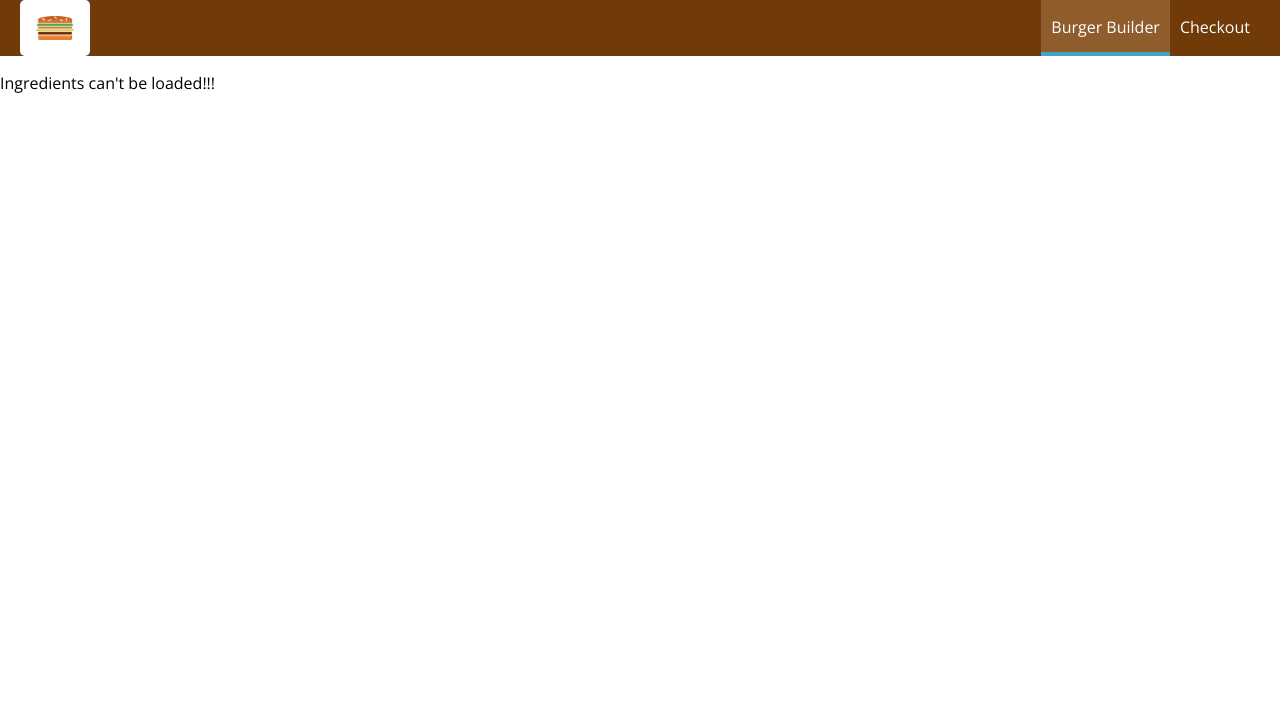
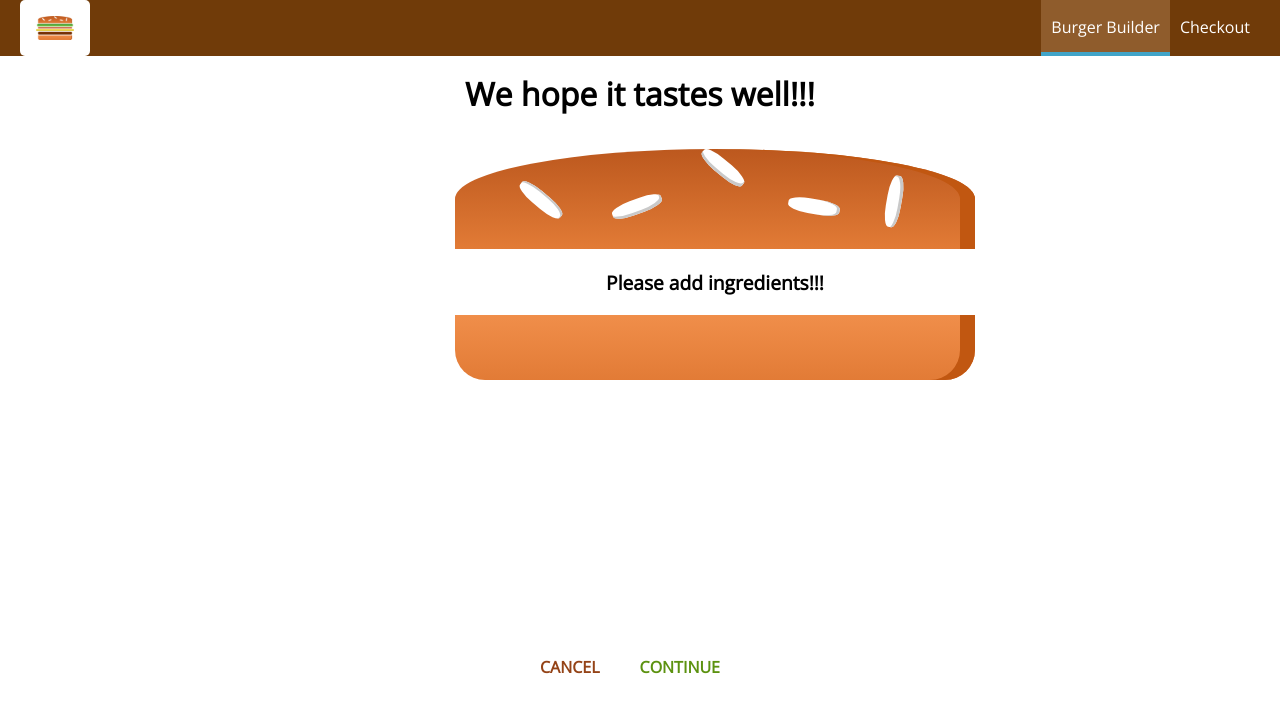
Before and after one commit to hoapha1009/burger-shop, a React (Create React App) app: page /checkout in a window 1280 px wide. Shown: the top 712 px of the page. Built offline with nearby package versions, Linux system fonts and the light colour scheme; no server answers.

Commit message:
Build Order component and Checkout container

```diff
--- a/package.json
+++ b/package.json
@@ -10,6 +10,8 @@
     "node-sass": "^5.0.0",
     "react": "^17.0.1",
     "react-dom": "^17.0.1",
+    "react-router": "^5.2.0",
+    "react-router-dom": "^5.2.0",
     "react-scripts": "4.0.2",
     "web-vitals": "^1.0.1"
   },
--- a/src/App.js
+++ b/src/App.js
@@ -1,5 +1,7 @@
 import React from 'react';
+import { Route, Switch } from 'react-router-dom';
 import BurgerBuilder from './containers/BurgerBuilder/BurgerBuilder';
+import Checkout from './containers/Checkout/Checkout';
 import Layout from './hoc/Layout/Layout';
 
 class App extends React.Component {
@@ -7,7 +9,10 @@ class App extends React.Component {
         return (
             <div className="App">
                 <Layout>
-                    <BurgerBuilder />
+                    <Switch>
+                        <Route path="/" exact component={BurgerBuilder} />
+                        <Route path="/checkout" exact component={Checkout} />
+                    </Switch>
                 </Layout>
             </div>
         );
--- /dev/null
+++ b/src/components/Order/CheckoutSummary/CheckoutSummary.jsx
@@ -0,0 +1,23 @@
+import React from 'react';
+import Burger from '../../Burger/Burger';
+import CustomButton from '../../UI/CustomButton/CustomButton';
+import './CheckoutSummary.scss';
+
+const CheckoutSummary = (props) => {
+    return (
+        <div className="CheckoutSummary">
+            <h1>We hope it tastes well!!!</h1>
+            <div className="" style={{ width: '100%', margin: 'auto' }}>
+                <Burger ingredients={props.ingredients} />
+            </div>
+            <CustomButton btnType="Danger" clicked={props.canceledCheckout}>
+                CANCEL
+            </CustomButton>
+            <CustomButton btnType="Success" clicked={props.continuedCheckout}>
+                CONTINUE
+            </CustomButton>
+        </div>
+    );
+};
+
+export default CheckoutSummary;
--- /dev/null
+++ b/src/components/Order/CheckoutSummary/CheckoutSummary.scss
@@ -0,0 +1,11 @@
+.CheckoutSummary {
+    text-align: center;
+    width: 80%;
+    margin: auto;
+}
+
+@media (min-width: 600px) {
+    .CheckoutSummary {
+        width: 500px;
+    }
+}
--- a/src/containers/BurgerBuilder/BurgerBuilder.jsx
+++ b/src/containers/BurgerBuilder/BurgerBuilder.jsx
@@ -88,24 +88,38 @@ class BurgerBuilder extends Component {
 
     continuePurchaseHandler = () => {
         // alert('You continue!!!');
-        this.setState({ loading: true });
-        const order = {
-            ingredient: this.state.ingredients,
-            totalPrice: this.state.totalPrice.toFixed(2),
-            customer: {
-                name: 'HoangPham',
-                country: 'VietNam',
-                address: 'VietNam',
-                email: 'test@test.com',
-            },
-            deliveryMethod: 'fastest',
-        };
-        instance
-            .post('/orders', order)
-            .then((res) => this.setState({ loading: false, purchasing: false }))
-            .catch((err) =>
-                this.setState({ loading: false, purchasing: false })
+        // this.setState({ loading: true });
+        // const order = {
+        //     ingredient: this.state.ingredients,
+        //     totalPrice: this.state.totalPrice.toFixed(2),
+        //     customer: {
+        //         name: 'HoangPham',
+        //         country: 'VietNam',
+        //         address: 'VietNam',
+        //         email: 'test@test.com',
+        //     },
+        //     deliveryMethod: 'fastest',
+        // };
+        // instance
+        //     .post('/orders.json', order)
+        //     .then((res) => this.setState({ loading: false, purchasing: false }))
+        //     .catch((err) =>
+        //         this.setState({ loading: false, purchasing: false })
+        //     );
+        const queryParams = [];
+        for (let i in this.state.ingredients) {
+            queryParams.push(
+                encodeURIComponent(i) +
+                    '=' +
+                    encodeURIComponent(this.state.ingredients[i])
             );
+        }
+        const queryString = queryParams.join('&');
+
+        this.props.history.push({
+            pathname: '/checkout',
+            search: '?' + queryString,
+        });
     };
 
     render() {
--- /dev/null
+++ b/src/containers/Checkout/Checkout.jsx
@@ -0,0 +1,44 @@
+import React from 'react';
+import CheckoutSummary from '../../components/Order/CheckoutSummary/CheckoutSummary';
+
+class Checkout extends React.Component {
+    state = {
+        ingredients: {
+            salad: 1,
+            meat: 1,
+            bacon: 1,
+            cheese: 1,
+        },
+    };
+
+    componentDidMount() {
+        const query = new URLSearchParams(this.props.location.search);
+        const ingredients = {};
+        for (const param of query.entries()) {
+            ingredients[param[0]] = +param[1];
+        }
+        this.setState({ ingredients: ingredients });
+    }
+
+    cancelCheckoutHandler = () => {
+        this.props.history.goBack();
+    };
+
+    continueCheckoutHandler = () => {
+        this.props.history.replace('/checkout/contact-data');
+    };
+
+    render() {
+        return (
+            <div>
+                <CheckoutSummary
+                    ingredients={this.state.ingredients}
+                    canceledCheckout={this.cancelCheckoutHandler}
+                    continuedCheckout={this.continueCheckoutHandler}
+                />
+            </div>
+        );
+    }
+}
+
+export default Checkout;
--- a/src/hoc/withErrorHandler/withErrorHandler.js
+++ b/src/hoc/withErrorHandler/withErrorHandler.js
@@ -17,7 +17,6 @@ const withErrorHandler = (WrapperComponent, instance) => {
             this.resInterceptors = instance.interceptors.response.use(
                 (res) => res,
                 (error) => {
-                    console.log('err: ', error);
                     this.setState({ error: error });
                 }
             );
@@ -33,7 +32,6 @@ const withErrorHandler = (WrapperComponent, instance) => {
         };
 
         render() {
-            console.log(this.state);
             return (
                 <Aux>
                     <Modal
--- a/src/index.js
+++ b/src/index.js
@@ -3,12 +3,15 @@ import ReactDOM from 'react-dom';
 import './index.css';
 import App from './App';
 import reportWebVitals from './reportWebVitals';
+import { BrowserRouter } from 'react-router-dom';
 
 ReactDOM.render(
-  <React.StrictMode>
-    <App />
-  </React.StrictMode>,
-  document.getElementById('root')
+    <React.StrictMode>
+        <BrowserRouter>
+            <App />
+        </BrowserRouter>
+    </React.StrictMode>,
+    document.getElementById('root')
 );
 
 // If you want to start measuring performance in your app, pass a function
```
Also changed, not shown: src/containers/Checkout/ContactData/ContactData.jsx (added), src/containers/Checkout/ContactData/ContactData.scss (added), 1 other file (tests, documents, lock files or other folders).
